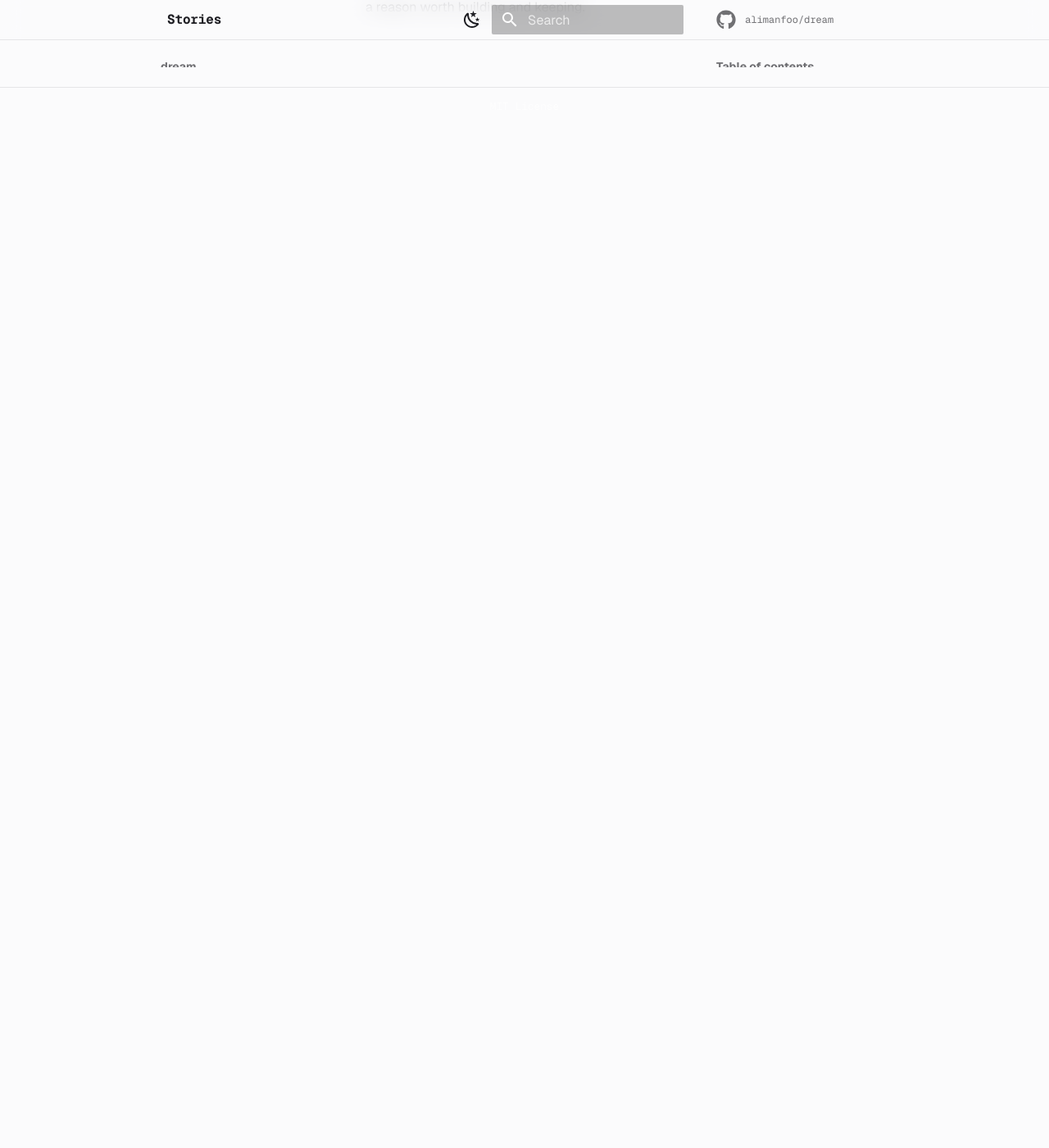
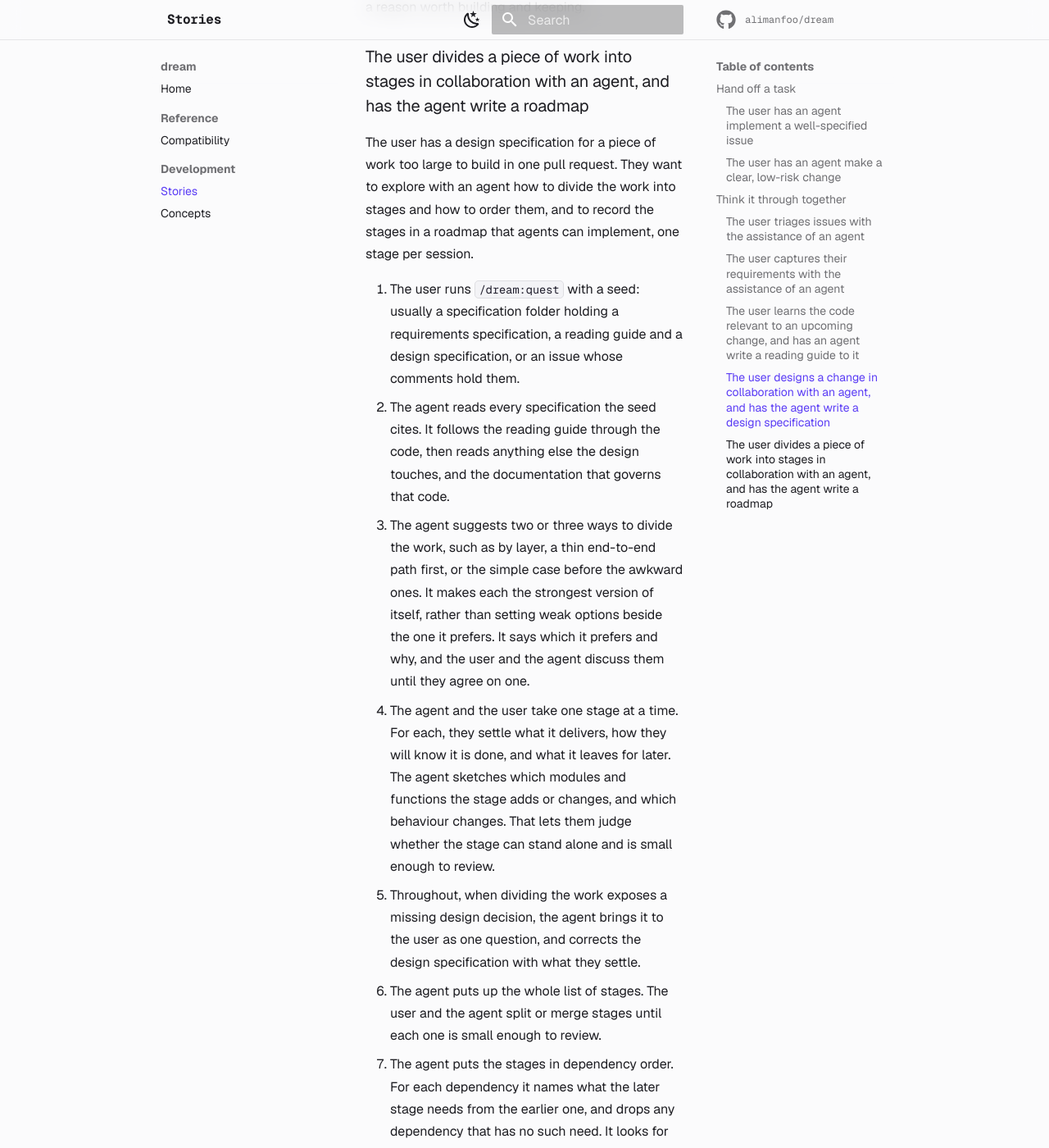
Before and after one commit to alimanfoo/dream, an MkDocs documentation site: the page built from docs/stories.md, in a window 1280 px wide and 1400 px high, scrolled down 9863 px. Shown: the whole window at 82% size. Built offline with MkDocs 1.6.1 and Material for MkDocs 9.7.7, drawn with Linux system fonts in a browser that asks for light colours; comment, search, counter and statistics services are not loaded; before the commit the page ends 10016 px from its top, so only the background shows below that; some of the changed text lies outside the part shown.

Commit message:
Add the story of dividing a piece of work into stages with an agent
Co-Authored-By: Claude Opus 5.5 <noreply@anthropic.com>
Claude-Session: https://claude.ai/code/session_01SAXrSe6qiSN2QFtc3aSc9T

```diff
--- a/docs/stories.md
+++ b/docs/stories.md
@@ -236,3 +236,56 @@ from.
 
 The user has a design specification that a build can be planned from, in which
 everything left is there for a reason worth building and keeping.
+
+### The user divides a piece of work into stages in collaboration with an agent, and has the agent write a roadmap
+
+The user has a design specification for a piece of work too large to build in
+one pull request. They want to explore with an agent how to divide the work into
+stages and how to order them, and to record the stages in a roadmap that agents
+can implement, one stage per session.
+
+1. The user runs `/dream:quest` with a seed: usually a specification folder
+   holding a requirements specification, a reading guide and a design
+   specification, or an issue whose comments hold them.
+2. The agent reads every specification the seed cites. It follows the reading
+   guide through the code, then reads anything else the design touches, and the
+   documentation that governs that code.
+3. The agent suggests two or three ways to divide the work, such as by layer, a
+   thin end-to-end path first, or the simple case before the awkward ones. It
+   makes each the strongest version of itself, rather than setting weak options
+   beside the one it prefers. It says which it prefers and why, and the user and
+   the agent discuss them until they agree on one.
+4. The agent and the user take one stage at a time. For each, they settle what
+   it delivers, how they will know it is done, and what it leaves for later. The
+   agent sketches which modules and functions the stage adds or changes, and
+   which behaviour changes. That lets them judge whether the stage can stand
+   alone and is small enough to review.
+5. Throughout, when dividing the work exposes a missing design decision, the
+   agent brings it to the user as one question, and corrects the design
+   specification with what they settle.
+6. The agent puts up the whole list of stages. The user and the agent split or
+   merge stages until each one is small enough to review.
+7. The agent puts the stages in dependency order. For each dependency it names
+   what the later stage needs from the earlier one, and drops any dependency
+   that has no such need. It looks for risky work that sits late, and discusses
+   with the user whether to bring it earlier.
+8. The agent writes the roadmap. For each stage, the roadmap says what the stage
+   delivers, how to tell it is done, what it leaves for later, and which earlier
+   stages it needs.
+9. The agent has two subagents read the roadmap. One reads each stage as the
+   agent that will implement it, and reports any stage that would force it to
+   ask a question. The other checks that every dependency is real and in order,
+   that every part of the design lands in a stage, and that no stage invents
+   work. The agent fixes wording that was only unclear, brings the user each
+   remaining point, one per turn, and revises the roadmap.
+10. The agent shows the user the roadmap.
+11. The agent offers to put the roadmap in the specification folder as
+    `roadmap.md` and open a pull request for it, and does so when the user
+    agrees.
+12. The agent offers to create an issue for each stage, as a sub-issue of a
+    parent issue. Each sub-issue is blocked by the sub-issues for the stages it
+    needs. The agent does so when the user agrees, and adds no label and no
+    assignee.
+
+The user has a roadmap that divides the work into ordered stages, each one pull
+request, and a sub-issue for each stage.
```
